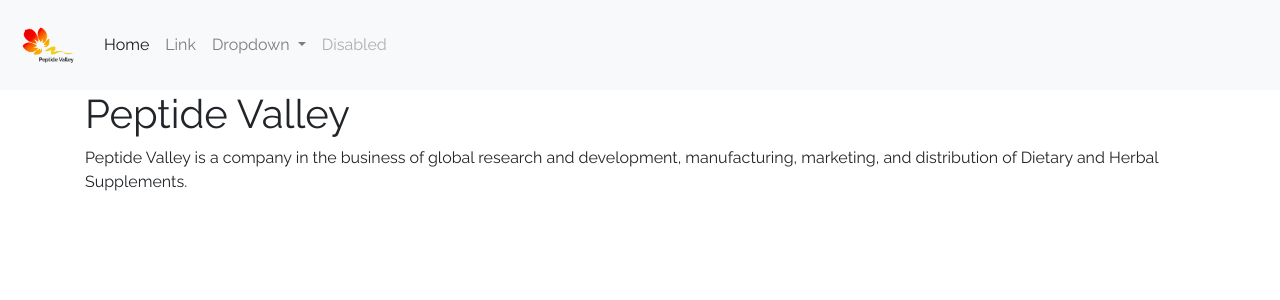
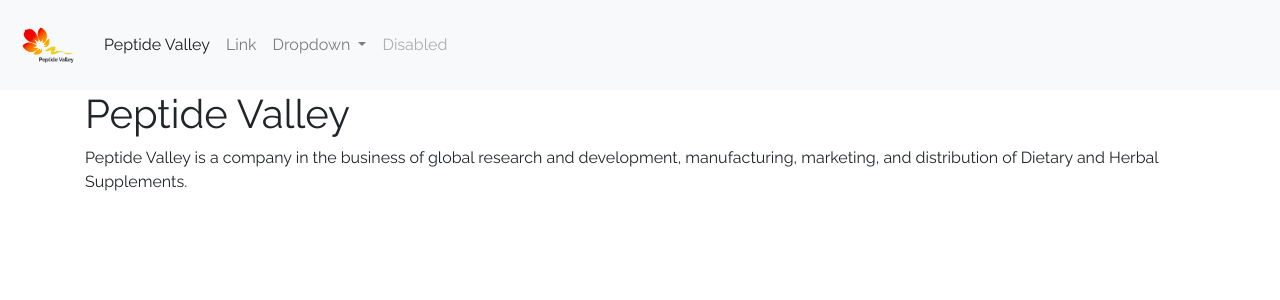
Before and after one commit to peptide-valley/peptide-valley.github.io, a Jekyll site: the page built from index.html, in a window 1280 px wide. Shown: the top 300 px of the page. Built offline with Jekyll 4.4.1, drawn with Linux system fonts in a browser that asks for light colours.

Commit message:
Home -> Peptide Valley

```diff
--- a/_includes/nav.html
+++ b/_includes/nav.html
@@ -9,7 +9,7 @@
   <div class="collapse navbar-collapse" id="navbarSupportedContent">
     <ul class="navbar-nav mr-auto">
       <li class="nav-item active">
-        <a class="nav-link" href="#">Home <span class="sr-only">(current)</span></a>
+        <a class="nav-link" href="#">Peptide Valley<span class="sr-only">(current)</span></a>
       </li>
       <li class="nav-item">
         <a class="nav-link" href="#">Link</a>
```
